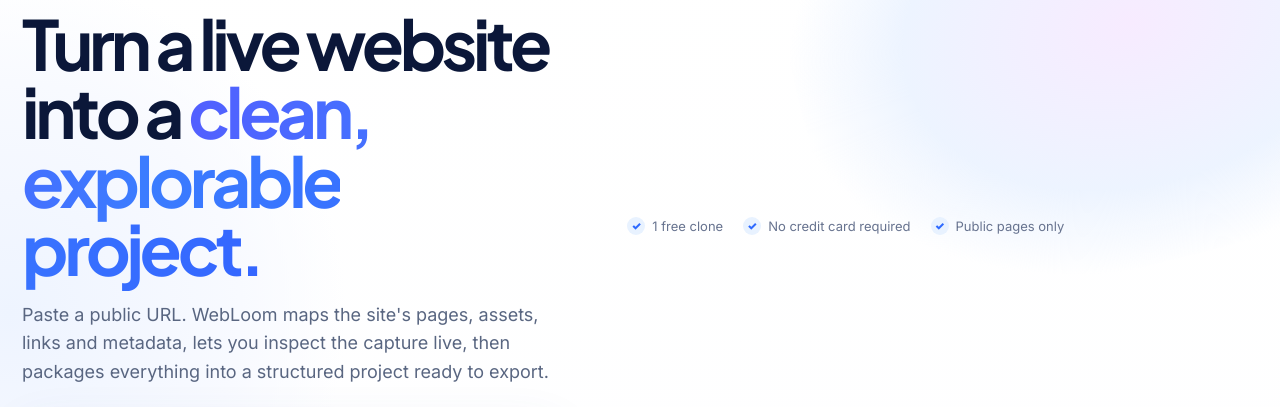
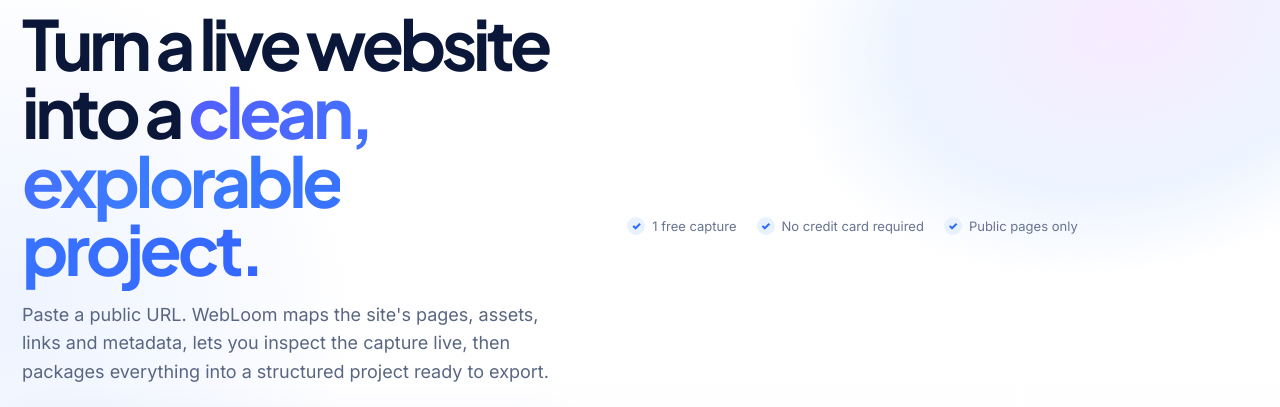
Before and after one commit to greenman9909-cmd/spa-ripper, a Flask app: page / in a window 1280 px wide. Shown: the part 176-583 px from the top of the page. Run offline with Flask 3, Linux system fonts and the light colour scheme.

Commit message:
Refine WebLoom premium product copy

```diff
--- a/web/templates/index.html
+++ b/web/templates/index.html
@@ -136,7 +136,7 @@
             <a class="btn" href="#pricing">Explore Pro · €2.99</a>
           </div>
           <div class="subline">
-            <span class="check"><span class="dotcheck">✓</span>1 free clone</span>
+            <span class="check"><span class="dotcheck">✓</span>1 free capture</span>
             <span class="check"><span class="dotcheck">✓</span>No credit card required</span>
             <span class="check"><span class="dotcheck">✓</span>Public pages only</span>
           </div>
@@ -211,7 +211,7 @@
 
     <section class="section pricing-zone reveal" id="pricing">
       <div class="wrap pricing">
-        <div class="priceintro"><span class="eyebrow">Simple pricing</span><h2>Start free.<br/>Upgrade when you need more.</h2><p>One free clone to try the workflow, then a simple Pro plan for regular use. No invented usage numbers or hidden feature claims.</p></div>
+        <div class="priceintro"><span class="eyebrow">Simple pricing</span><h2>Start free.<br/>Upgrade when you need more.</h2><p>One free capture to try the workflow, then a simple Pro plan for regular use. No invented usage numbers or hidden feature claims.</p></div>
         <div class="plans">
           <article class="plan">
             <div class="plan-kicker">Try WebLoom</div>
@@ -219,12 +219,12 @@
             <div class="free-flag">✦ One full capture included</div>
             <div class="money">€0 <small>one-time free access</small></div>
             <div class="price-note">No credit card required.</div>
-            <div class="ul"><div class="li"><span class="tick">✓</span>1 website clone total</div><div class="li"><span class="tick">✓</span>Live preview</div><div class="li"><span class="tick">✓</span>Downloadable files</div><div class="li"><span class="tick">✓</span>Metadata and sitemap</div></div>
+            <div class="ul"><div class="li"><span class="tick">✓</span>1 complete website capture</div><div class="li"><span class="tick">✓</span>Live preview</div><div class="li"><span class="tick">✓</span>Downloadable files</div><div class="li"><span class="tick">✓</span>Metadata and sitemap</div></div>
             <a class="btn free-cta" href="/new"><span>Use my free capture</span><span class="cta-arrow">→</span></a>
           </article>
           <article class="plan pro">
             <span class="badge">Best value</span><div class="plan-kicker">Unlimited access</div><h3>WebLoom Pro</h3><div class="money">€2.99 <small>per month</small></div><div class="price-note">Cancel anytime.</div>
-            <div class="ul"><div class="li"><span class="tick">✓</span>Unlimited website clones</div><div class="li"><span class="tick">✓</span>All extraction features</div><div class="li"><span class="tick">✓</span>ZIP exports and live preview</div><div class="li"><span class="tick">✓</span>Project history</div></div>
+            <div class="ul"><div class="li"><span class="tick">✓</span>Unlimited website captures</div><div class="li"><span class="tick">✓</span>All extraction features</div><div class="li"><span class="tick">✓</span>ZIP exports and live preview</div><div class="li"><span class="tick">✓</span>Project history</div></div>
             <a class="btn primary" style="width:100%" href="/billing"><span>Unlock Pro</span><span class="cta-arrow">→</span></a>
           </article>
         </div>
```
